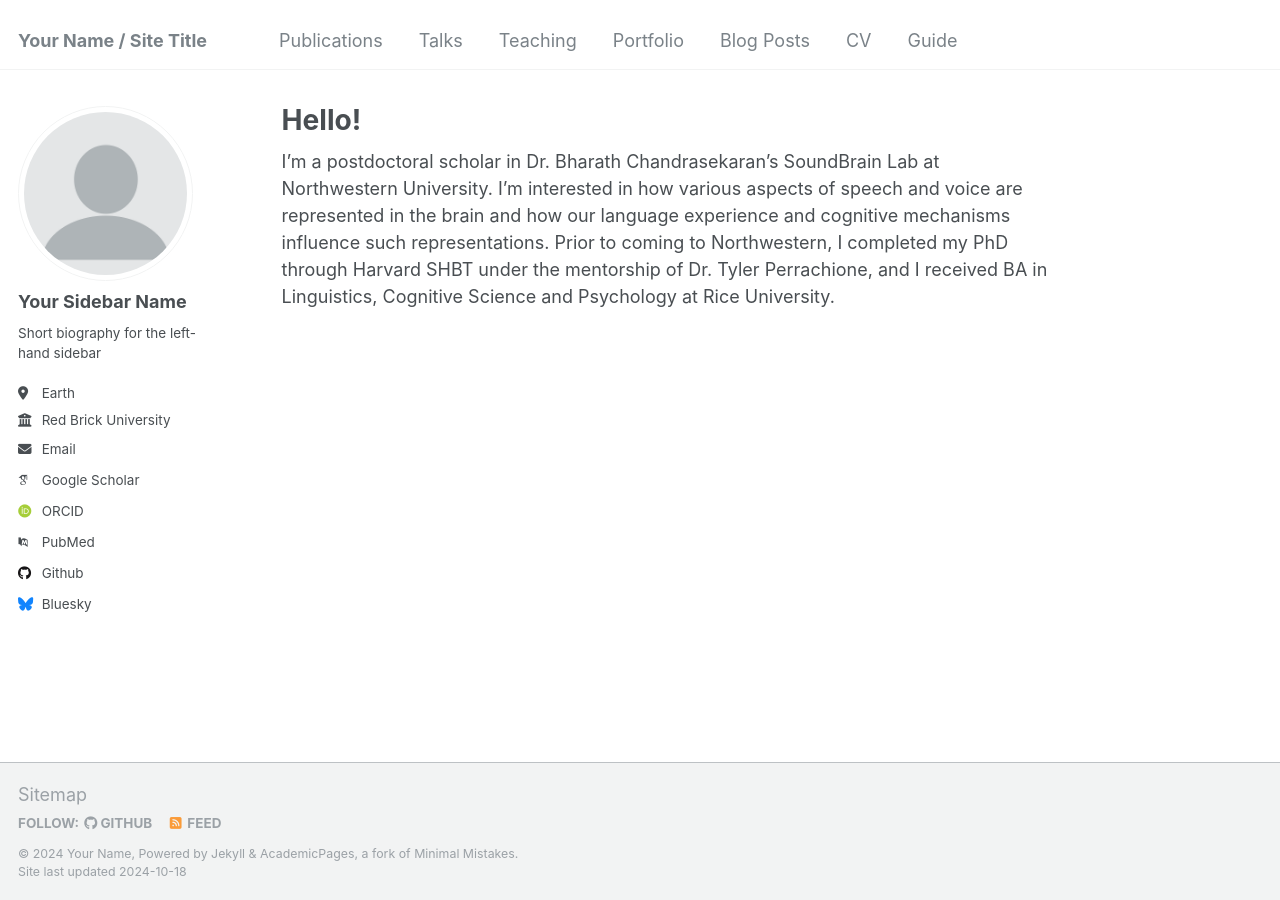
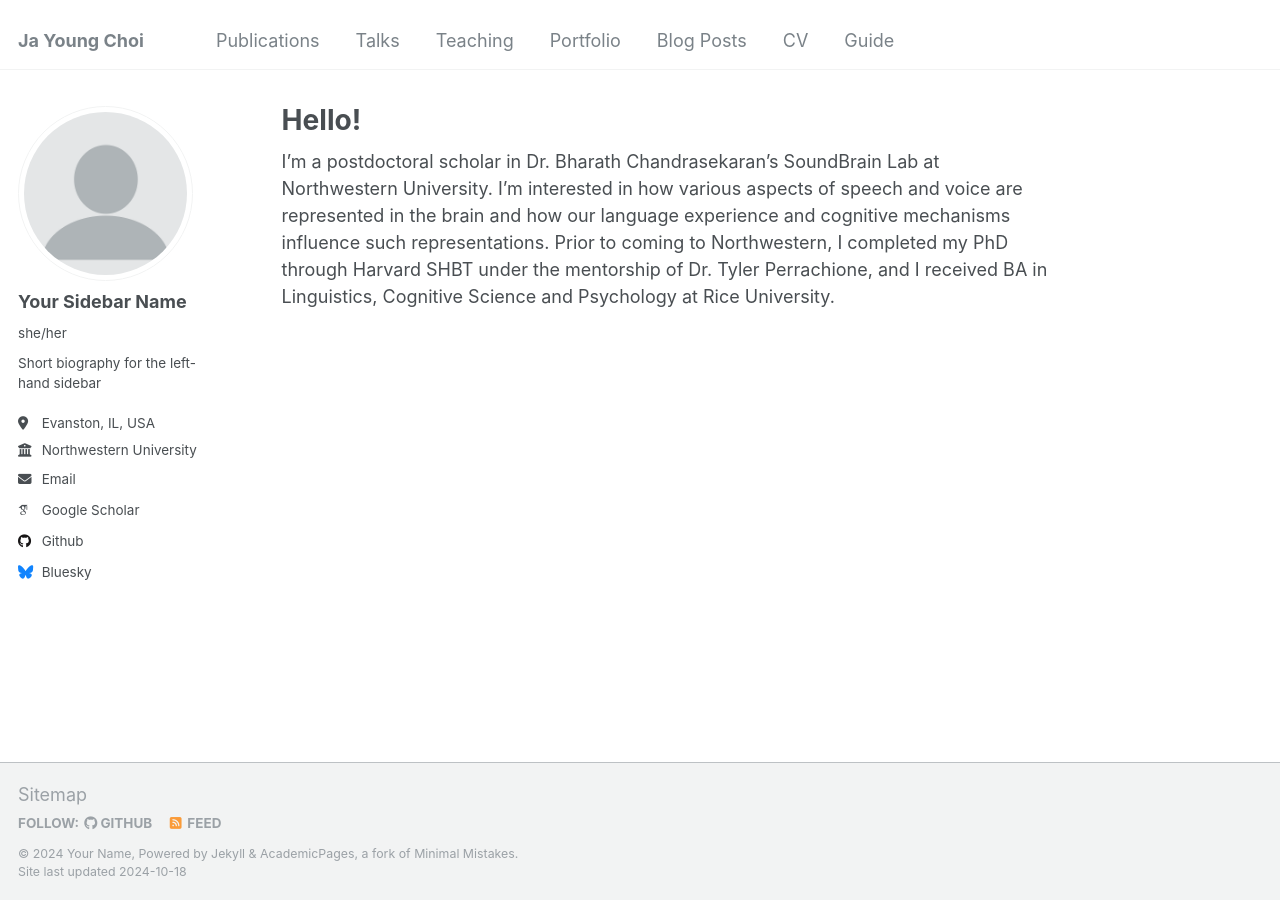
Before and after one commit to jayoungchoi/jayoungchoi.github.io, a Jekyll site: the page built from _pages/about.md, in a window 1280 px wide. Built offline with Jekyll 4.4.1, drawn with Linux system fonts in a browser that asks for light colours; some web fonts are replaced.

Commit message:
Update _config.yml

```diff
--- a/_config.yml
+++ b/_config.yml
@@ -8,7 +8,7 @@
 
 # Basic Site Settings
 locale                   : "en-US"
-title                    : "Your Name / Site Title"
+title                    : "Ja Young Choi"
 title_separator          : "-"
 name                     : &name "Your Name"
 description              : &description "personal description"
@@ -23,20 +23,20 @@ author:
   # Biographic information
   avatar           : "profile.png"
   name             : "Your Sidebar Name"
-  pronouns         : # example: "she/her"
+  pronouns         : "she/her"
   bio              : "Short biography for the left-hand sidebar"
-  location         : "Earth"
-  employer         : "Red Brick University"
+  location         : "Evanston, IL, USA"
+  employer         : "Northwestern University"
   uri              : # URL
-  email            : "none@example.org"
+  email            : "jayoung.choi@northwestern.edu"
 
   # Academic websites
   arxiv            : # URL - Update with the correct link to your profile
-  googlescholar    : "https://scholar.google.com/citations?user=PS_CX0AAAAAJ"
+  googlescholar    : "https://scholar.google.com/citations?user=JS9sz0wAAAAJ&hl=en"
   impactstory      : # URL
-  orcid            : "http://orcid.org/yourorcidurl"
+  orcid            : #"http://orcid.org/yourorcidurl"
   semantic         : # URL
-  pubmed           : "https://www.ncbi.nlm.nih.gov/pubmed/?term=john+snow"
+  pubmed           : #"https://www.ncbi.nlm.nih.gov/pubmed/?term=john+snow"
   researchgate     : # URL
 
   # Repositories and software development
```
